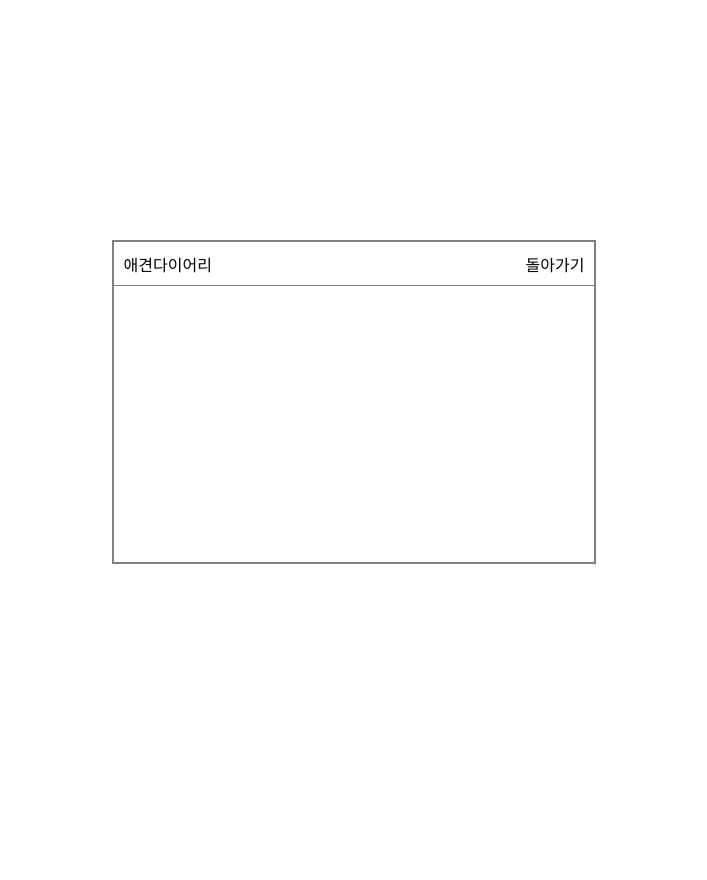
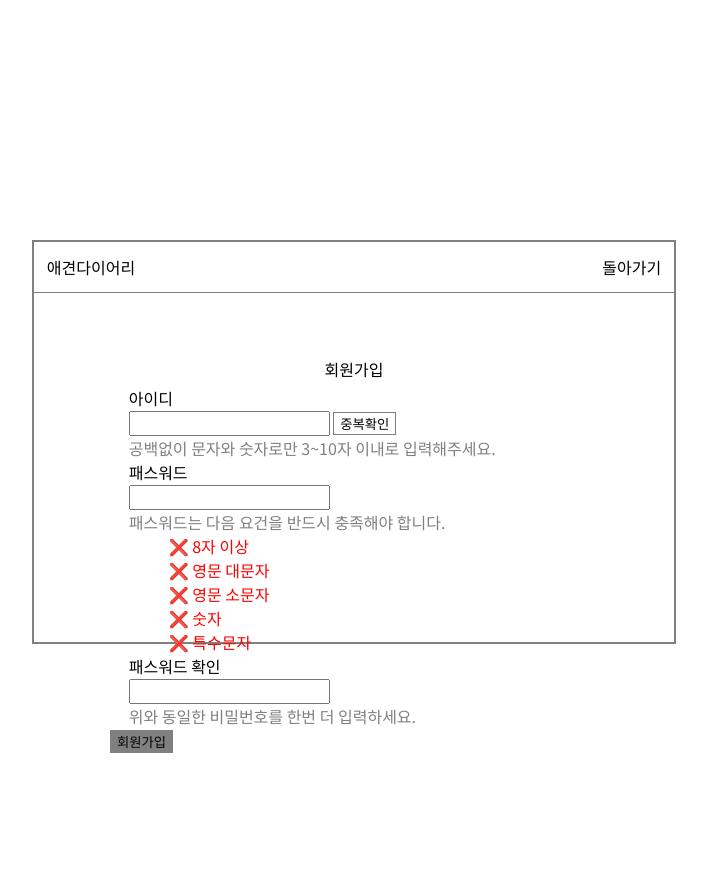
Before and after one commit to dltmdrbtjd/PetDiary, a Python web app: template templates/sign_up.html in a window 1280 px wide. Shown: the whole page, without its empty margins (288-995 px from the left). Before the commit the page ends 564 px from the top, so only its background shows below. Run offline with Jinja, Linux system fonts and the light colour scheme; the template is opened without the code that fills it, so the values that code supplies are empty.

Commit message:
first try on sign_up.html

```diff
--- a/templates/sign_up.css
+++ b/templates/sign_up.css
@@ -1,9 +1,10 @@
 * {
 	margin: 0;
+	font-family: 'Noto Sans KR';
 }
 main {
-	width: 60vh;
-	height: 40vh;
+	width: 50vw;
+	height: 50vh;
 	margin: auto;
 	padding: 30vh 0 30vh 0;
 }
@@ -28,3 +29,46 @@ form {
 .return {
 	float: right;
 }
+
+fieldset {
+	border: none;
+	margin: 10%;
+}
+
+legend {
+	margin: 0 auto;
+}
+
+.check {
+	font-size: large;
+	color: green;
+	visibility: hidden;
+}
+.section > div {
+	display: inline-block;
+}
+.section-content > label {
+	display: block;
+}
+
+#duplicate-check {
+	background: white;
+	border: 1px solid gray;
+	text-align: center;
+}
+
+.input-rules {
+	color: gray;
+}
+
+.check-list > li {
+	list-style: none;
+	color: red;
+}
+
+.submit-btn {
+	//margin: 0 0 0 15px;
+	background: gray;
+	border: 1px solid gray;
+	text-align: center;
+}
--- a/templates/sign_up.html
+++ b/templates/sign_up.html
@@ -3,6 +3,8 @@
 	<head>
 		<meta charset="utf-8">
 		<link rel="stylesheet" href="../templates/sign_up.css">
+		<link rel="preconnect" href="https://fonts.gstatic.com">
+		<link href="https://fonts.googleapis.com/css2?family=Noto+Sans+KR&display=swap" rel="stylesheet">
 		<title>펫다이어리 - 회원가입</title>
 	</head>
 	<body>
@@ -12,6 +14,48 @@
 					<span class="title-text">애견다이어리</span>
 					<span class="return">돌아가기</span>
 				</div>
+				<fieldset>
+					<legend>회원가입</legend>
+					<div class="section">
+						<div class="check">✔</div>
+						<div class="section-content">
+							<label for="id">아이디</label>
+							<input type="text" name="id" id="id" value="" />
+							<button type="button" name="button" id="duplicate-check">중복확인</button>
+							<div class="input-rules">
+								공백없이 문자와 숫자로만 3~10자 이내로 입력해주세요.
+							</div>
+						</div>
+					</div>
+					<div class="section">
+						<div class="check">✔</div>
+						<div class="section-content">
+							<label for="password">패스워드</label>
+							<input type="password" name="password" id="password" value="" />
+							<div class="input-rules">
+								패스워드는 다음 요건을 반드시 충족해야 합니다.
+							</div>
+							<ul class="check-list">
+								<li><span>❌</span> 8자 이상</li>
+								<li><span>❌</span> 영문 대문자</li>
+								<li><span>❌</span> 영문 소문자</li>
+								<li><span>❌</span> 숫자</li>
+								<li><span>❌</span> 특수문자</li>
+							</ul>
+						</div>
+					</div>
+					<div class="section">
+						<div class="check">✔</div>
+						<div class="section-content">
+							<label for="double-check">패스워드 확인</label>
+							<input type="password" id="double-check" value="">
+							<div class="input-rules">
+								위와 동일한 비밀번호를 한번 더 입력하세요.
+							</div>
+						</div>
+					</div>
+					<button class="submit-btn" type="submit" name="button">회원가입</button>
+				</fieldset>
 			</form>
 		</main>
 	</body>
```
